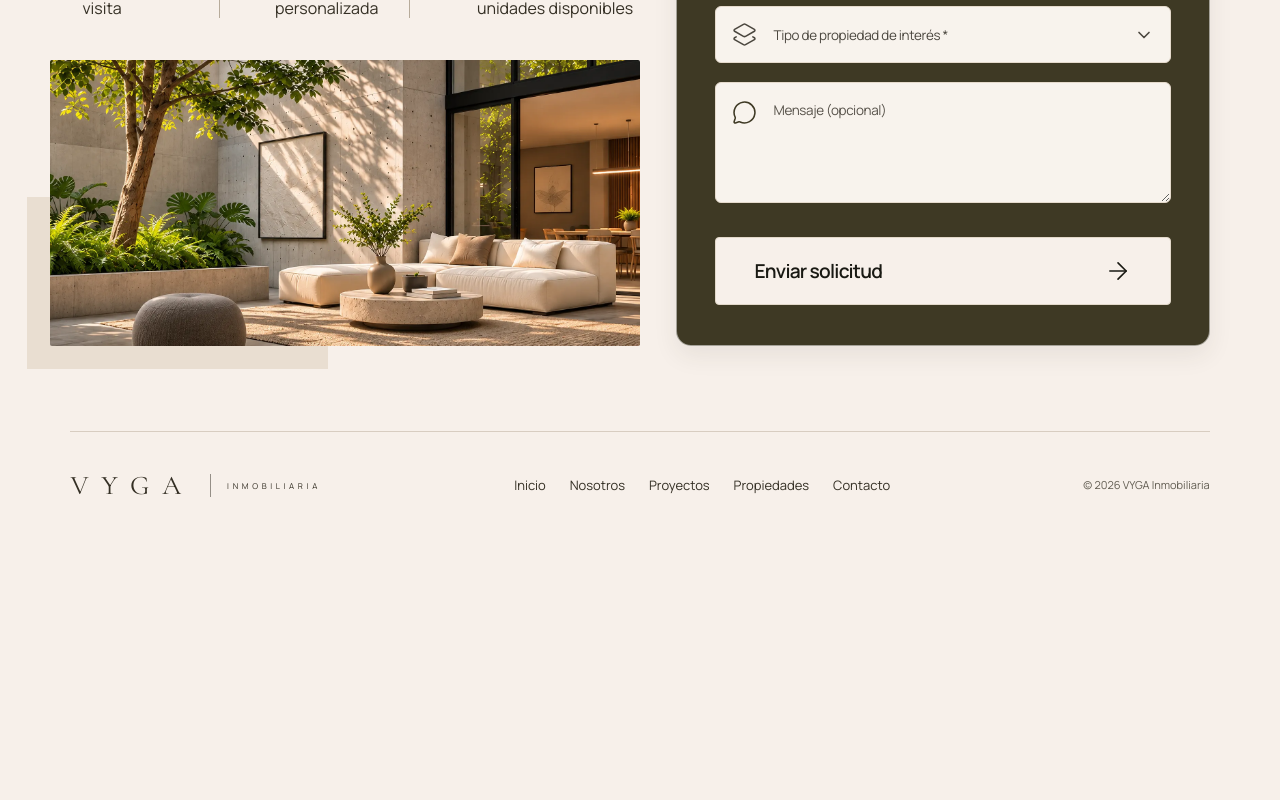
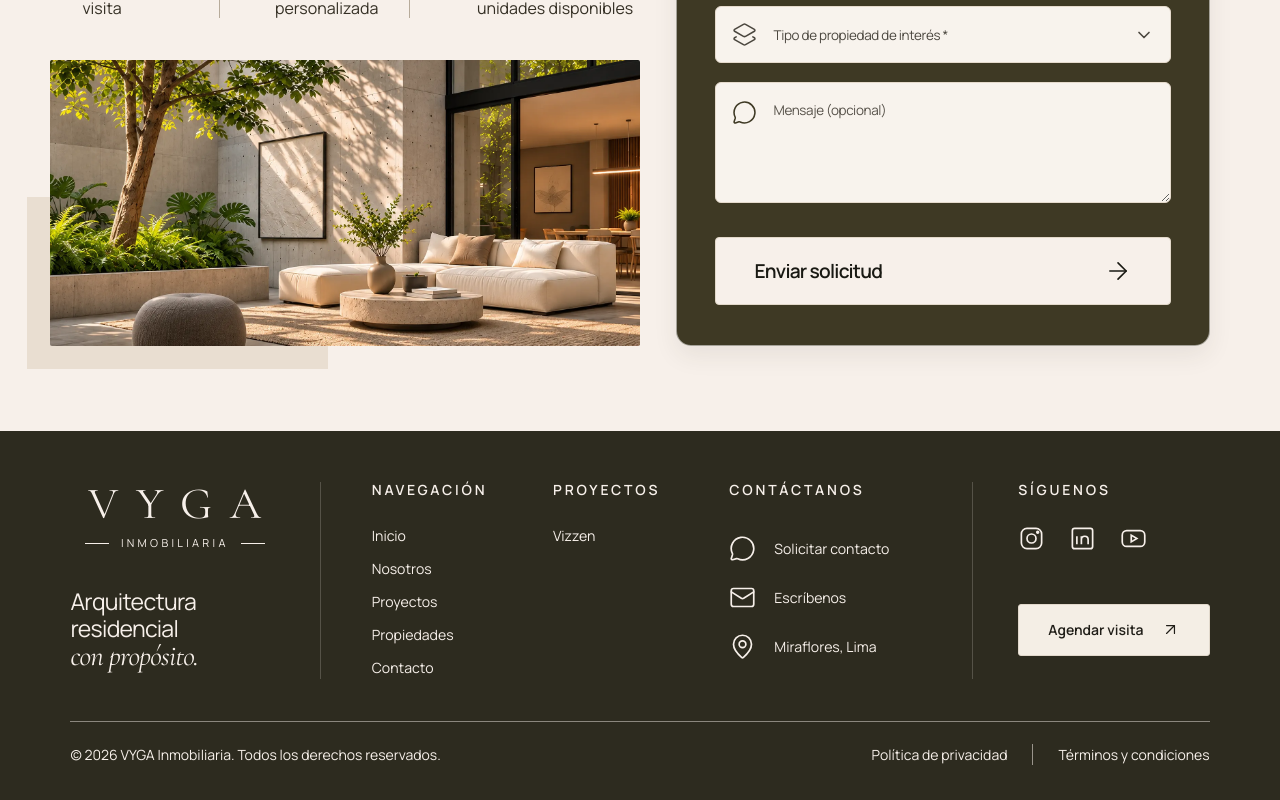
Before and after one commit to JohanMV/VYGA-INMOBILIARIA, a React (Vite) app: page / in a window 1280 px wide. Shown: the part 3596-4396 px from the top of the page. Before the commit the page ends 4135 px from the top, so only its background shows below. Built offline with nearby package versions, Linux system fonts and the light colour scheme.

Commit message:
feat: add layout components, property filters, and layout styles

```diff
--- a/src/features/properties/components/PropertyFilters.tsx
+++ b/src/features/properties/components/PropertyFilters.tsx
@@ -4,7 +4,7 @@ import type { PropertyFilters as Filters } from '../hooks/usePropertyCatalog'
 import { properties } from '@/data/properties'
 interface FilterSelectProps { label: string; icon: LucideIcon; value: string; onChange: (value: string) => void; options: { value: string; label: string }[]; disabled?: boolean }
 function FilterSelect({ label, icon: Icon, value, onChange, options, disabled }: FilterSelectProps) {
-  return <label className={`catalog-filter ${disabled ? 'catalog-filter--disabled' : ''}`} title={disabled ? `${label}: información pendiente de confirmar` : undefined}><span className="sr-only">{label}</span><Icon aria-hidden="true" /><select value={value} onChange={event => onChange(event.target.value)} disabled={disabled} aria-describedby={disabled ? 'catalog-data-note' : undefined}><option value="">{label}</option>{options.map(option => <option key={option.value} value={option.value}>{option.label}</option>)}</select><ChevronDown aria-hidden="true" className="filter-chevron" /></label>
+  return <label className={`catalog-filter ${disabled ? 'catalog-filter--disabled' : ''}`} title={disabled ? `${label}: información pendiente de confirmar` : undefined}><span className="sr-only">{label}</span><Icon aria-hidden="true" /><select value={value} onChange={event => onChange(event.target.value)} disabled={disabled}><option value="">{label}</option>{options.map(option => <option key={option.value} value={option.value}>{option.label}</option>)}</select><ChevronDown aria-hidden="true" className="filter-chevron" /></label>
 }
 export interface PropertyFiltersProps { values: Filters; onChange: (field: keyof Filters, value: string) => void; onSearch: () => void }
 export function PropertyFilters({ values, onChange, onSearch }: PropertyFiltersProps) {
@@ -19,5 +19,5 @@ export function PropertyFilters({ values, onChange, onSearch }: PropertyFiltersP
     <FilterSelect label="Dormitorios" icon={BedDouble} value={values.bedrooms} onChange={value => onChange('bedrooms', value)} disabled={!bedrooms.length} options={bedrooms.map(value => ({ value: String(value), label: `${value} dormitorios` }))} />
     <FilterSelect label="Área (m²)" icon={Expand} value={values.area} onChange={value => onChange('area', value)} disabled={!areas.length} options={areaRanges.map(range => ({ value: `${range.min}:${range.max}`, label: range.label }))} />
     <button type="submit" className="button button--dark catalog-search"><Search strokeWidth={1.6} />Buscar</button>
-  </form><p className="catalog-data-note" id="catalog-data-note">Los filtros de área y dormitorios se habilitarán al confirmar la información de las unidades.</p></>
+  </form></>
 }
--- a/src/styles/layout.css
+++ b/src/styles/layout.css
@@ -32,10 +32,31 @@
 .menu-toggle { display: none; background: transparent; border: 0; color: inherit; padding: 10px; }
 .skip-link { position: absolute; left: 20px; top: -80px; padding: 15px; background: white; color: #342f24; }
 .skip-link:focus { top: 15px; }
-.footer { padding-block: 40px; border-top: 1px solid var(--color-vyga-border); display: flex; justify-content: space-between; align-items: center; gap: 30px; }
-.footer nav { display: flex; gap: 24px; font-size: 13px; }
-.footer p { font-size: 11px; color: var(--color-vyga-text-secondary); }
-.footer .wordmark>span { font-size: 27px; }
-.footer .wordmark small { font-size: 8px; }
+.footer { background: #2d2b1f; color: #f7f0ea; padding: clamp(48px,4vw,70px) 0 35px; }
+.footer-grid { display: grid; grid-template-columns: 1.5fr .78fr .75fr 1.15fr 1.05fr; gap: clamp(25px,4vw,70px); }
+.footer-brand { border-right: 1px solid #f7f0ea33; padding-right: 25px; }
+.footer .wordmark { display: inline-flex; flex-direction: column; align-items: center; gap: 8px; }
+.footer .wordmark>span { font-size: clamp(42px,3.5vw,64px); letter-spacing: .4em; padding-left: .4em; }
+.footer .wordmark i { display: none; }
+.footer .wordmark small { display: flex; align-items: center; gap: 12px; font-size: 11px; letter-spacing: .3em; }
+.footer .wordmark small::before,.footer .wordmark small::after { content: ''; width: 24px; height: 1px; background: currentColor; }
+.footer-brand p { margin-top: 36px; font-size: clamp(20px,1.8vw,30px); line-height: 1.2; letter-spacing: -.03em; }
+.footer-brand em { font-family: var(--font-editorial); font-size: 1.25em; }
+.footer-column { display: flex; flex-direction: column; align-items: flex-start; gap: 12px; font-size: clamp(14px,1.1vw,18px); }
+.footer-column h2 { font-size: 14px; letter-spacing: .2em; font-weight: 600; margin-bottom: 15px; white-space: nowrap; }
+.footer-column a,.footer-legal span { transition: opacity .25s; }
+.footer-column a:hover { opacity: .7; }
+.footer-contact { gap: 22px; }
+.footer-contact a,.footer-contact p { display: flex; align-items: center; gap: 18px; }
+.footer-contact svg,.footer-social svg { width: 27px; height: 27px; flex: none; stroke-width: 1.5; }
+.footer-follow { border-left: 1px solid #f7f0ea33; padding-left: clamp(25px,3.5vw,65px); }
+.footer-social { display: flex; gap: 24px; }
+.footer-follow .button { margin-top: 40px; width: 100%; }
+.footer-bottom { display: flex; align-items: center; justify-content: space-between; gap: 24px; border-top: 1px solid #f7f0ea77; margin-top: 42px; padding-top: 22px; font-size: 14px; }
+.footer-legal { display: flex; gap: 25px; }
+.footer-legal span+span { border-left: 1px solid #f7f0ea88; padding-left: 25px; }
+@media (max-width: 1100px) { .footer-grid { grid-template-columns: 1.3fr 1fr 1fr; row-gap: 45px; } .footer-brand { grid-row: span 2; } .footer-follow { border-left: 0; padding-left: 0; } .footer-follow .button { margin-top: 16px; } }
+@media (max-width: 600px) { .footer { padding: 55px 0 35px; } .footer-grid { grid-template-columns: 1fr 1fr; gap: 38px 25px; } .footer-brand { grid-column: 1/-1; grid-row: auto; border-right: 0; padding-right: 0; } .footer-brand p { margin-top: 24px; } .footer-contact,.footer-follow { grid-column: 1/-1; } .footer-bottom { align-items: flex-start; flex-direction: column; margin-top: 45px; font-size: 12px; } .footer-legal { flex-wrap: wrap; gap: 15px; } .footer-legal span+span { padding-left: 15px; } }
+@media (prefers-reduced-motion: reduce) { .footer a { transition: none; } }
 .stone { position: absolute; z-index: -1; background: #e4d8c8; opacity: .7; }
 .interior .section:first-child { padding-top: 80px; }
```
Also changed, not shown: src/components/layout/index.tsx (+2 -2 lines), src/styles/responsive.css.
